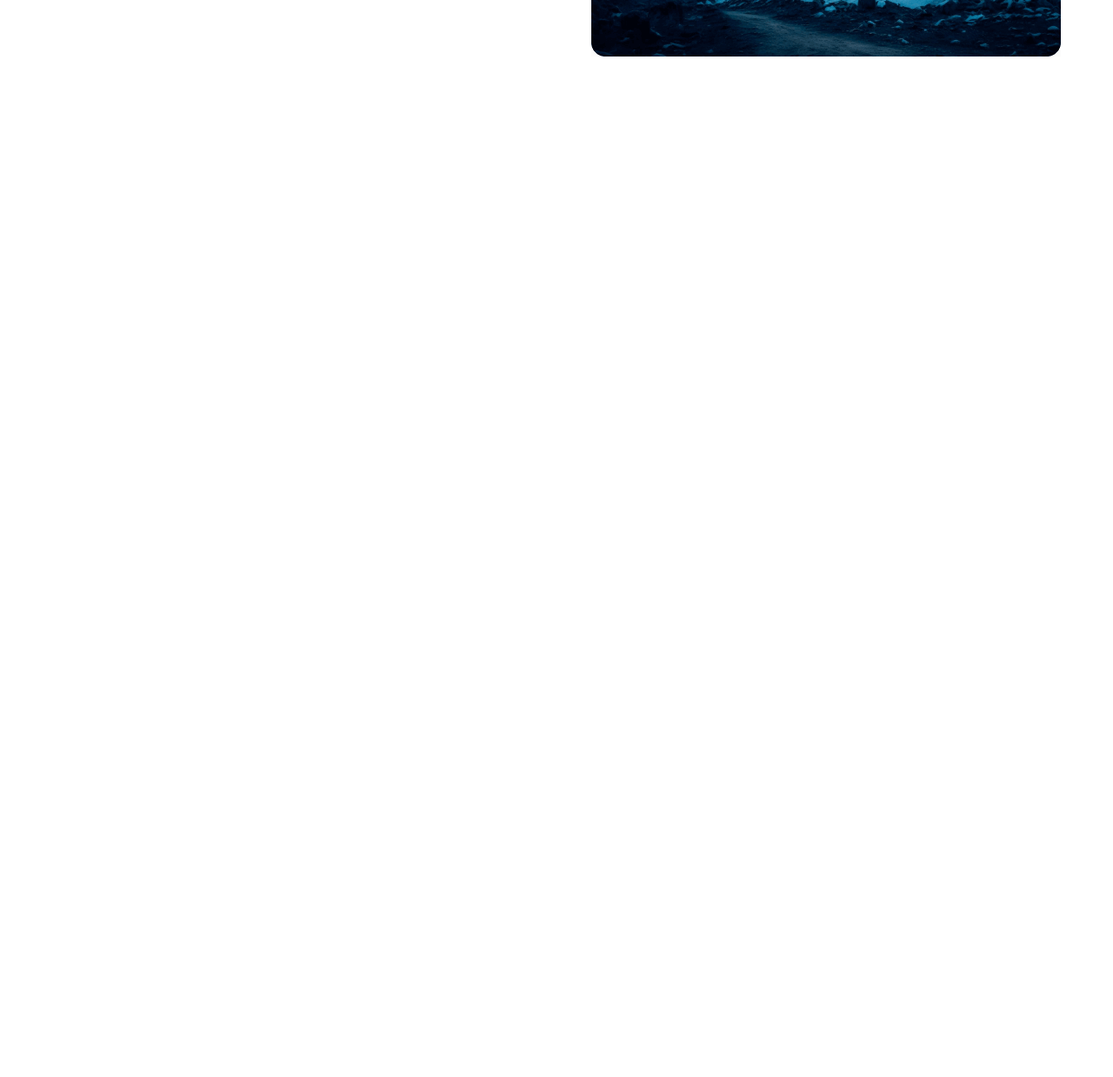
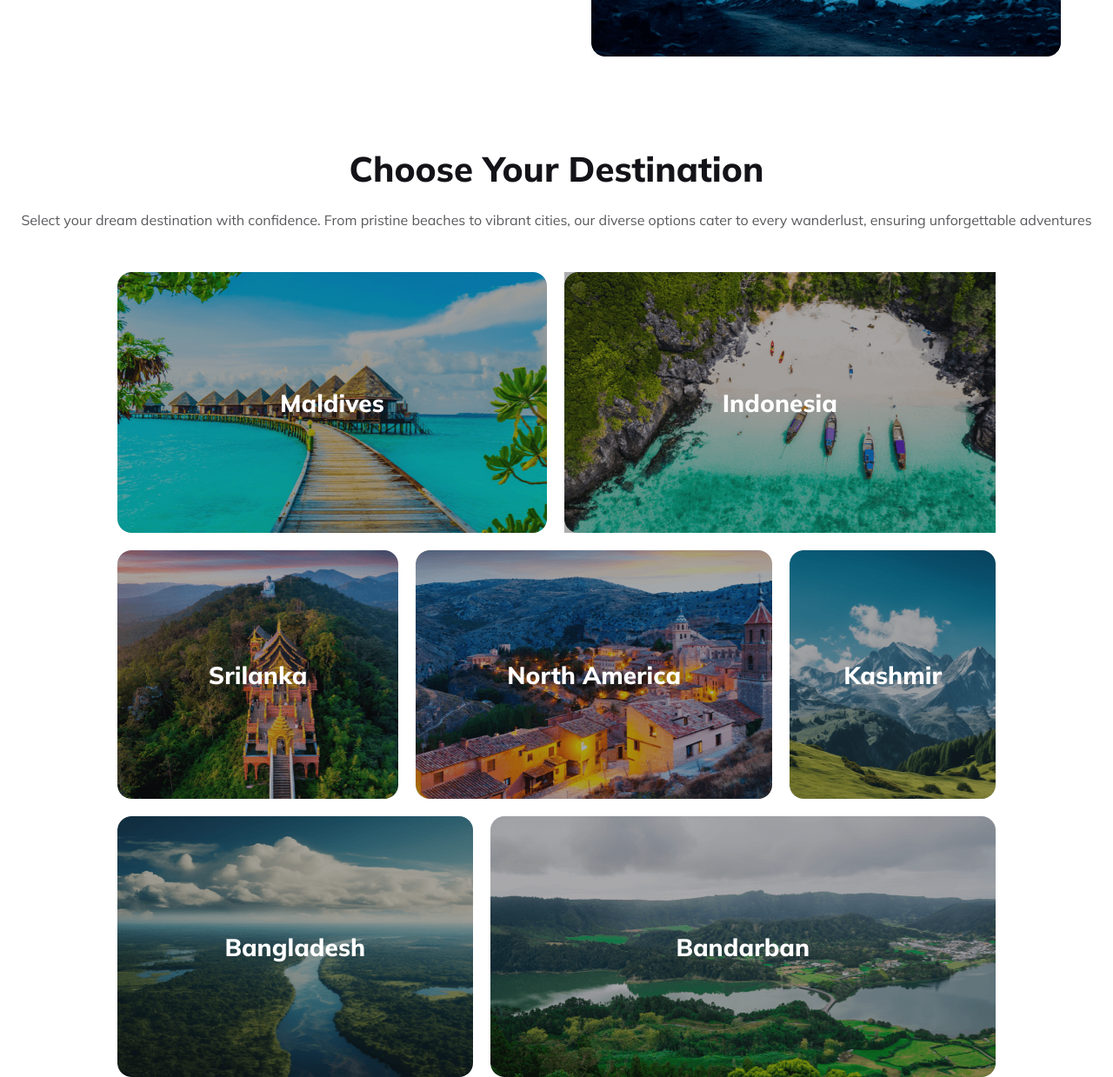
Before and after one commit to 678-Asraful/Assignment-milestone-2, a plain HTML site: page index.html in a window 1280 px wide. Shown: the part 1245-2484 px from the top of the page at 87% size. Before the commit the page ends 1314 px from the top, so only its background shows below. Drawn offline with Linux system fonts and the light colour scheme.

Commit message:
completed destination part

```diff
--- a/css/style.css
+++ b/css/style.css
@@ -157,6 +157,7 @@ nav .logo h3 {
 
 .popular-tours-text {
     width: 70%;
+    margin: 20px;
 }
 
 
@@ -214,6 +215,191 @@ nav .logo h3 {
 
     font-weight: 800;
 
+}
+
+.destinatin-grid {
+    margin-left: 135px;
+    margin-right: 135px;
+}
+
+.destination h3 {
+    text-align: center;
+    color: #131318;
+
+
+    font-size: 40px;
+
+    font-weight: 800;
+    margin-top: 100px;
+    margin-bottom: 24px;
+
+}
+
+.destination p {
+    text-align: center;
+    color: rgba(19, 19, 24, 0.70);
+
+
+    font-size: 16px;
+
+    font-weight: 400;
+    margin-bottom: 50px;
+
+
+
+}
+
+.grid1 img,
+.grid2 img {
+    width: 573px;
+    height: 300px;
+}
+
+.grid1 {
+    border-radius: 16px;
+    width: 573px;
+    height: 300px;
+    background: linear-gradient(0deg, rgba(19, 19, 24, 0.20) 0%, rgba(19, 19, 24, 0.20) 100%), url("../Images/Rectangle\ 5.png"), lightgray 50% / cover no-repeat;
+    background-repeat: no-repeat;
+    display: flex;
+    justify-content: center;
+    align-items: center;
+    color: #FFF;
+    text-align: center;
+
+    font-size: 28px;
+
+    font-weight: 800;
+
+}
+
+.grid2 {
+    background: linear-gradient(0deg, rgba(19, 19, 24, 0.20) 0%, rgba(19, 19, 24, 0.20) 100%), url(../Images/Rectangle\ 8.png), lightgray -101px -108.075px / 135.253% 172.05% no-repeat;
+    border: 16px;
+    width: 576px;
+    height: 300px;
+    display: flex;
+    justify-content: center;
+    align-items: center;
+    color: #FFF;
+    text-align: center;
+
+    font-size: 28px;
+
+    font-weight: 800;
+}
+
+.grid3 img {
+    width: 374px;
+    height: 286px;
+
+}
+
+.grid3 {
+    border-radius: 16px;
+    background: linear-gradient(0deg, rgba(19, 19, 24, 0.20) 0%, rgba(19, 19, 24, 0.20) 100%), url("../Images/Rectangle\ 6.png"), lightgray 50% / cover no-repeat;
+    width: 374px;
+    height: 286px;
+    display: flex;
+    justify-content: center;
+    align-items: center;
+    color: #FFF;
+    text-align: center;
+
+    font-size: 28px;
+
+    font-weight: 800;
+
+}
+
+.grid4 img {
+    width: 474px;
+    height: 286px;
+}
+
+.grid4 {
+    width: 474px;
+    height: 286px;
+    border-radius: 16px;
+    background: linear-gradient(0deg, rgba(19, 19, 24, 0.20) 0%, rgba(19, 19, 24, 0.20) 100%), url("../Images/Rectangle\ 7.png"), lightgray 50% / cover no-repeat;
+    display: flex;
+    justify-content: center;
+    align-items: center;
+    color: #FFF;
+    text-align: center;
+
+    font-size: 28px;
+
+    font-weight: 800;
+}
+
+.grid5 {
+    width: 274px;
+    height: 286px;
+    border-radius: 16px;
+    background: linear-gradient(0deg, rgba(19, 19, 24, 0.20) 0%, rgba(19, 19, 24, 0.20) 100%), url("../Images/Rectangle\ 9.png"), lightgray 50% / cover no-repeat;
+    display: flex;
+    justify-content: center;
+    align-items: center;
+    color: #FFF;
+    text-align: center;
+
+    font-size: 28px;
+
+    font-weight: 800;
+}
+
+.grid6 {
+    width: 473px;
+    height: 300px;
+    border-radius: 16px;
+    background: linear-gradient(0deg, rgba(19, 19, 24, 0.20) 0%, rgba(19, 19, 24, 0.20) 100%), url("../Images/Rectangle\ 11.png"), lightgray 50% / cover no-repeat;
+    display: flex;
+    justify-content: center;
+    align-items: center;
+    color: #FFF;
+    text-align: center;
+
+    font-size: 28px;
+
+    font-weight: 800;
+}
+
+.grid7 {
+    width: 673px;
+    height: 300px;
+    background: linear-gradient(0deg, rgba(19, 19, 24, 0.20) 0%, rgba(19, 19, 24, 0.20) 100%), url("../Images/Rectangle\ 10.png"), lightgray 50% / cover no-repeat;
+    display: flex;
+    justify-content: center;
+    align-items: center;
+    color: #FFF;
+    text-align: center;
+    border-radius: 16px;
+    font-size: 28px;
+
+    font-weight: 800;
+}
+
+.flex-first {
+    display: flex;
+    justify-content: center;
+    gap: 20px;
+    text-align: center;
+}
+
+.flex-second {
+    display: flex;
+    justify-content: center;
+    margin-top: 20px;
+    gap: 20px;
+    text-align: center;
+}
+
+.flex-third {
+    display: flex;
+    justify-content: center;
+    margin-top: 20px;
+    gap: 20px;
 }
 
 
@@ -320,5 +506,52 @@ nav .logo h3 {
         height: 50vh;
         margin: 20px;
     }
+    .destination p{
+        margin: 10px;
+    }
+
+    .flex-first,.flex-second ,.flex-third {
+        flex-direction: column;
+
+    }
+
+    .grid1 {
+        width: 335px;
+        height: 176px;
+
+        margin: 0;
+    }
+    .destinatin-grid{
+        margin: 20%;
+    }
+    .grid2 {
+        width: 335px;
+        height: 176px;
+
+        margin: 0;
+    }
+    .grid3 {
+        width: 335px;
+        height: 176px;
+
+        margin-left: 20;
+    }
+    .grid4{
+        width: 335px;
+        height: 176px;
+    }
+    .grid5{
+        width: 335px;
+        height: 176px;
+
+    }
+    .grid6{
+        width: 335px;
+        height: 176px;
+    }
+    .grid7{
+        width: 335px;
+        height: 176px;
+    }
 
 }
--- a/index.html
+++ b/index.html
@@ -67,6 +67,41 @@
                 <img src="Images/Rectangle 4.png" alt="">
             </div>
         </section>
+        <section class="destination">
+            <h3>Choose Your Destination</h3>
+            <p>
+                Select your dream destination with confidence. From pristine beaches to vibrant cities, our diverse options cater to every wanderlust, ensuring unforgettable adventures</p>
+                <div class="destinatin-grid">
+                    <div class="flex-first">
+                    <div class="grid1">Maldives
+
+
+                    </div>
+                    <div class="grid2">
+                        Indonesia
+                    </div>
+                </div>
+                <div class="flex-second">
+                    <div class="grid3">
+                        Srilanka
+                    </div>
+                    <div class="grid4">
+                        North America
+                    </div>
+                    <div class="grid5">
+                       Kashmir
+                    </div>
+                </div>
+                <div class="flex-third">
+                    <div class="grid6">
+                        Bangladesh
+                    </div>
+                    <div class="grid7">
+                        Bandarban
+                    </div>
+                </div>
+                </div>
+        </section>
 
     </main>
     <footer>
```
